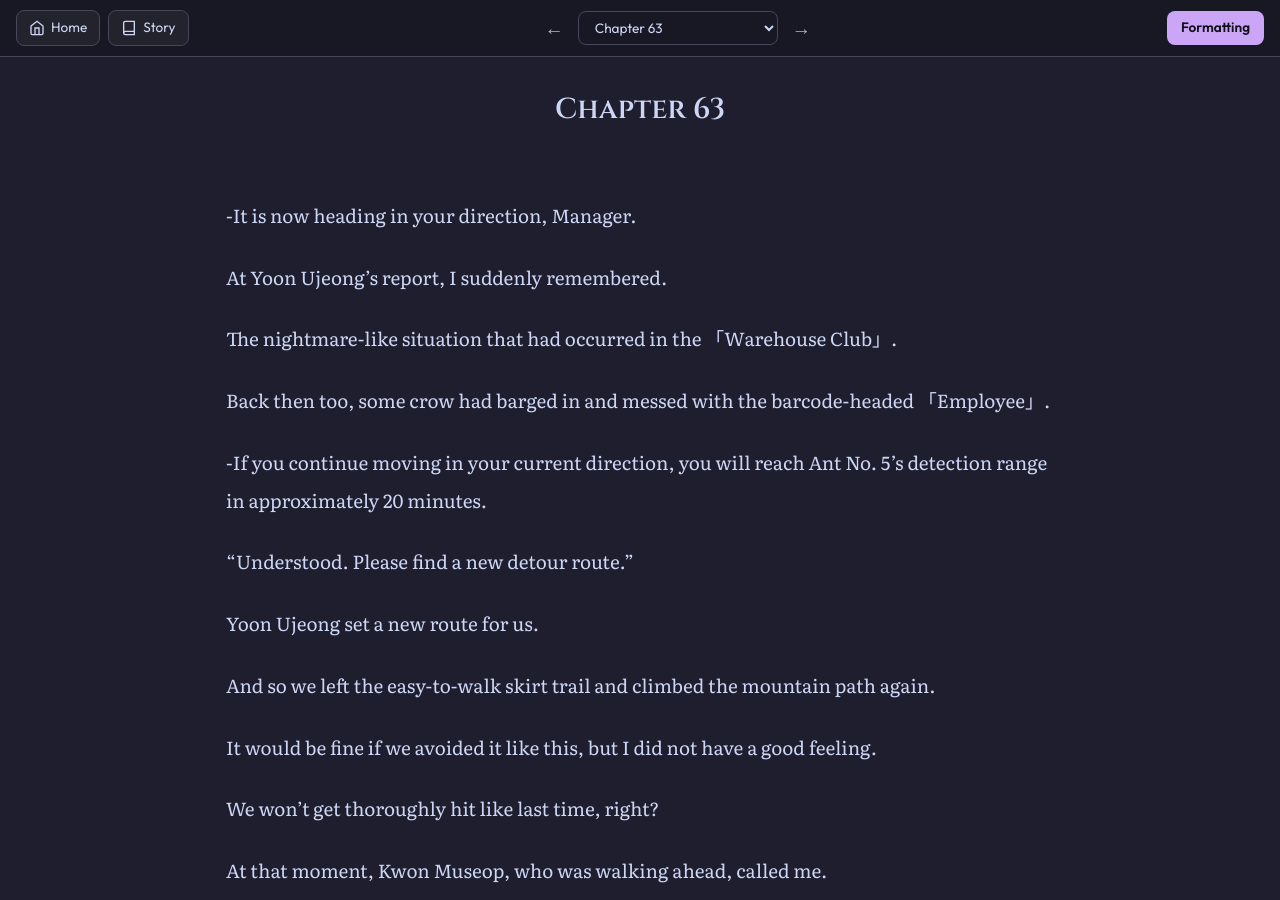
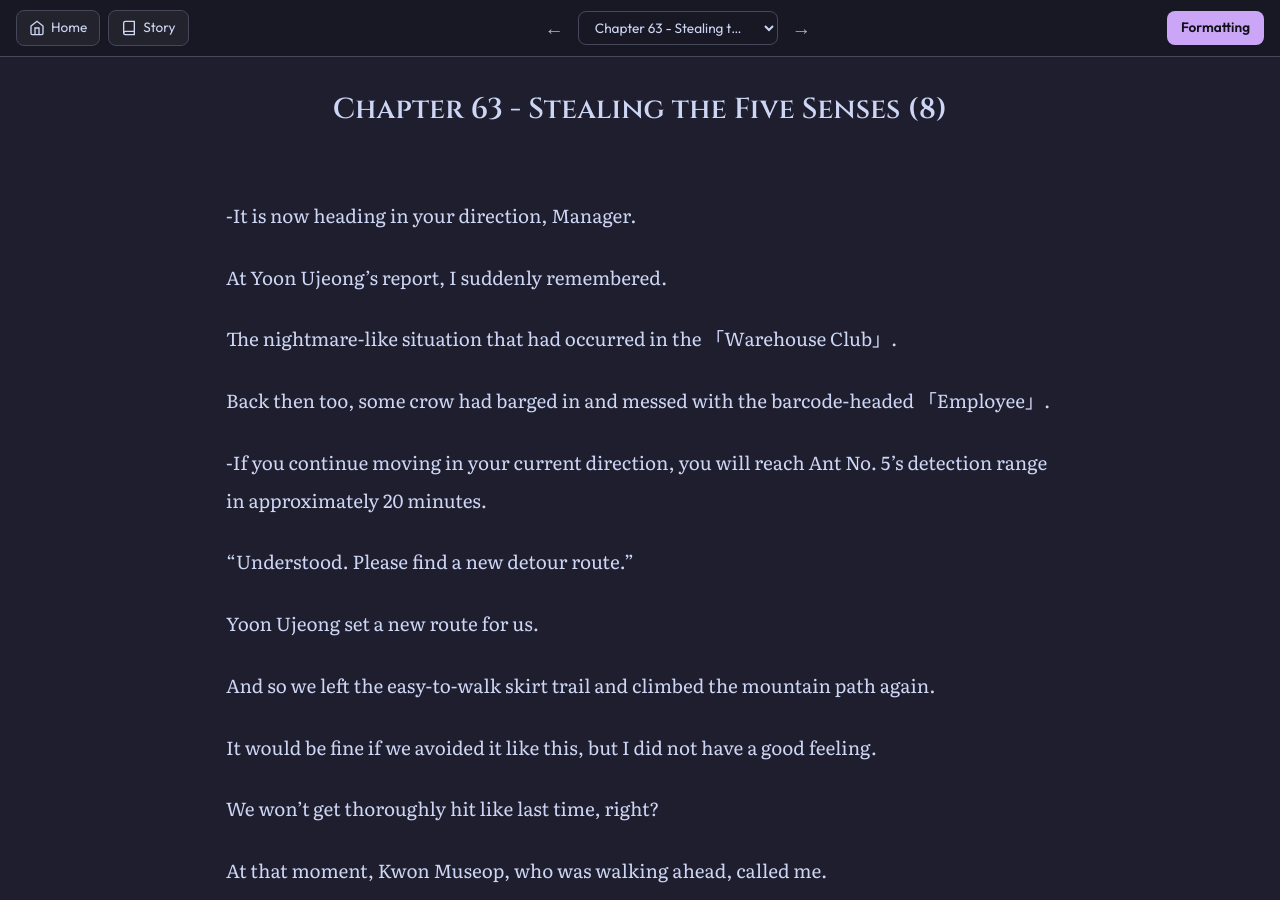
Before and after one commit to soleumn/soleumn.github.io, a Jekyll site: the page built from _chapters/esg/ch63.md, in a window 1280 px wide and 900 px high. Built offline with Jekyll 4.4.1, drawn with Linux system fonts in a browser that asks for light colours; comment, search, counter and statistics services are not loaded.

Commit message:
Update ch63.md

```diff
--- a/_chapters/esg/ch63.md
+++ b/_chapters/esg/ch63.md
@@ -1,5 +1,5 @@
 ---
-title: "Chapter 63"
+title: "Chapter 63 - Stealing the Five Senses (8)"
 categories: esg
 capitulo: 63
 ---
```
